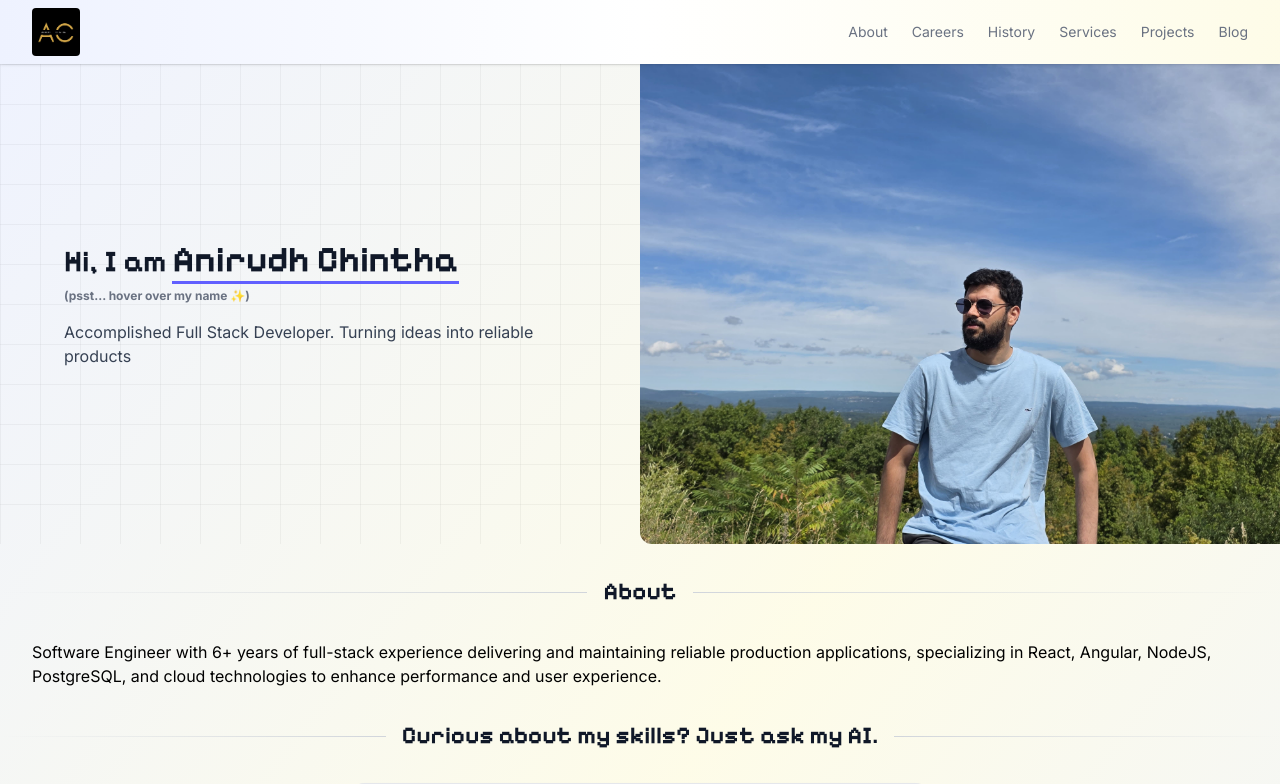
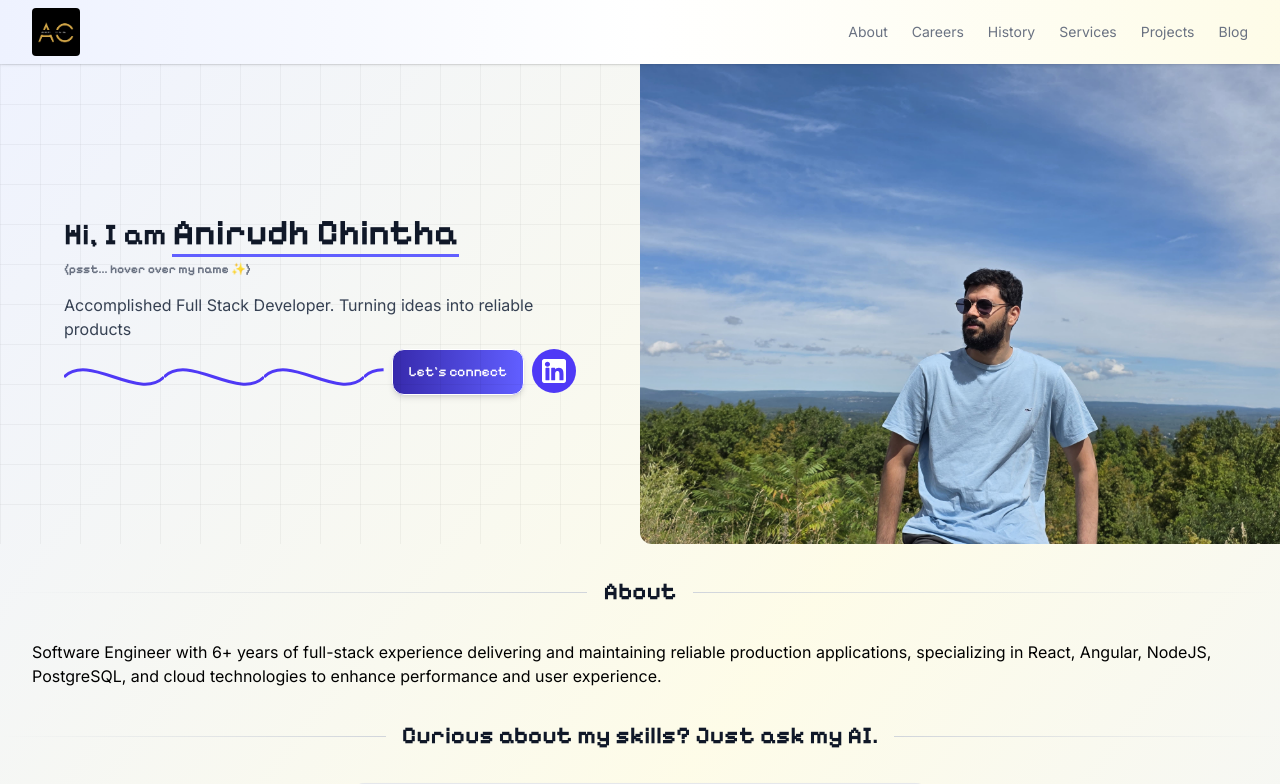
Before and after one commit to anirudhchintha95/portfolio, a Next.js app: page / in a window 1280 px wide. Shown: the top 784 px of the page. Built offline with nearby package versions, Linux system fonts and the light colour scheme.

Commit message:
Add some CTA at top section

```diff
--- a/src/components/ContactMe.tsx
+++ b/src/components/ContactMe.tsx
@@ -47,7 +47,7 @@ export default function ContactMe() {
         />
 
         <SquareTile
-          title="Résumé"
+          title="Resume"
           subtitle="PDF, 1-2 pages"
           icon={
             <Image
--- a/src/components/Footer.tsx
+++ b/src/components/Footer.tsx
@@ -1,16 +1,12 @@
-import Image from "next/image";
-
-import LinkedInSVG from "@svg/linkedin.svg";
 import TwitterSVG from "@svg/twitter.svg";
 import GithubSVG from "@svg/github.svg";
 import EmailSVG from "@svg/email.svg";
 
+import SocialButton from "./general/SocialButton";
+import { LINKED_IN } from "@/constants";
+
 const links = [
-  {
-    href: "https://linkedin.com/in/anirudh-chintha",
-    src: LinkedInSVG,
-    name: "LinkedIn",
-  },
+  LINKED_IN,
   {
     href: "https://github.com/anirudhchintha95",
     src: GithubSVG,
@@ -51,40 +47,7 @@ const Footer = () => {
           <div className="flex items-center justify-center gap-4">
             <span className="w-8 sm:w-48 h-[2px] bg-gray-900 dark:bg-amber-500"></span>
             {links.map(({ href, name, src }) => (
-              <a
-                key={name}
-                href={href}
-                target="_blank"
-                rel="noreferrer"
-                aria-label={name}
-                title={name}
-                className="relative group"
-              >
-                <span className="relative flex">
-                  <span className="absolute inline-flex h-[45px] w-[45px] -left-[1px] -top-[1px] rounded-full bg-gray-900 dark:bg-gray-700 opacity-0 group-hover:animate-ping group-hover:opacity-75"></span>
-                  <span
-                    className={[
-                      "relative inline-flex h-11 w-11 items-center justify-center rounded-full",
-                      "bg-gray-900 dark:bg-gray-700",
-                      "transition-all duration-200",
-                      "hover:scale-110",
-                      "hover:drop-shadow-[0_0_10px_rgba(255,255,255,0.85)]",
-                      "ring-1 ring-black/5 dark:ring-white/5",
-                    ].join(" ")}
-                  >
-                    <Image
-                      src={src!}
-                      alt={name}
-                      className={[
-                        "h-6 w-6",
-                        "brightness-200",
-                        // email icon is already white
-                        name === "Email" ? "" : "invert",
-                      ].join(" ")}
-                    />
-                  </span>
-                </span>
-              </a>
+              <SocialButton key={name} href={href} name={name} src={src} />
             ))}
             <span className="w-8 sm:hidden h-[2px] bg-gray-900 dark:bg-amber-500"></span>
           </div>
--- a/src/components/TopSection.tsx
+++ b/src/components/TopSection.tsx
@@ -2,6 +2,10 @@ import Image from "next/image";
 import { useEffect, useState } from "react";
 
 import Ani from "@/../public/Ani.jpeg";
+import { LINKED_IN } from "@/constants";
+
+import SocialButton from "./general/SocialButton";
+import Button from "./general/Button";
 
 const TopSection = () => {
   const [mounted, setMounted] = useState(false);
@@ -26,7 +30,7 @@ const TopSection = () => {
             backgroundSize: "40px 40px",
           }}
         />
-        <div className="mx-auto max-w-xl text-center ltr:sm:text-left rtl:sm:text-right">
+        <div className="mx-auto max-w-xl text-center ltr:sm:text-left rtl:sm:text-right flex flex-col items-center sm:items-start">
           <h2 className="text-xl font-bold text-gray-900 md:text-3xl dark:text-indigo-100">
             Hi, I am{" "}
             <b className="relative text-3xl sm:text-4xl group inline-block">
@@ -62,7 +66,7 @@ const TopSection = () => {
                 <span className="relative inline-flex h-2 w-2 rounded-full bg-gray-900 dark:bg-indigo-100"></span>
               </span>
             </b>
-            <p className="hidden sm:block font-pixel mt-2 text-xs text-gray-500 dark:text-gray-400 animate-pulse">
+            <p className="hidden sm:block !font-pixel mt-2 text-xs text-gray-500 dark:text-gray-400 animate-pulse">
               (psst... hover over my name ✨)
             </p>
           </h2>
@@ -71,6 +75,46 @@ const TopSection = () => {
             Accomplished Full Stack Developer. Turning ideas into reliable
             products
           </p>
+
+          <div className="mt-4 sm:mt-2 flex items-center gap-2 w-full">
+            {/* left-side squiggle: show on mobile */}
+            <svg className="hidden sm:block flex-1 h-10 text-indigo-600 dark:text-amber-400">
+              <defs>
+                <pattern
+                  id="squig"
+                  width="100"
+                  height="50"
+                  patternUnits="userSpaceOnUse"
+                >
+                  <path
+                    d="M0,25 C25,0 75,50 100,25"
+                    stroke="currentColor"
+                    strokeWidth="3"
+                    fill="none"
+                  />
+                </pattern>
+              </defs>
+              <rect width="100%" height="100%" fill="url(#squig)" />
+            </svg>
+
+            {/* left-side line: show on mobile */}
+            <span className="sm:hidden flex-1 h-[2px] bg-gradient-to-r from-indigo-800 to-indigo-500 dark:from-amber-500 dark:to-amber-300" />
+
+            {/* buttons */}
+            <div className="flex flex-row gap-2">
+              <Button
+                href="#contact"
+                className="bg-gradient-to-r from-indigo-800 to-indigo-500 text-white
+                 hover:from-indigo-900 hover:to-indigo-600 font-pixel"
+              >
+                {"Let's connect"}
+              </Button>
+              <SocialButton {...LINKED_IN} primary />
+            </div>
+
+            {/* right-side line: show on mobile */}
+            <span className="flex-1 bg-gradient-to-l h-[2px] from-indigo-800 to-indigo-500 dark:from-amber-500 dark:to-amber-300 sm:hidden" />
+          </div>
         </div>
       </div>
 
--- a/src/components/general/Button.tsx
+++ b/src/components/general/Button.tsx
@@ -56,7 +56,7 @@ const Button = ({
       variantMappings[variant],
     [variant]
   );
-  const linkClassName = `${baseClassName} inline-block no-underline hover:no-underline ${className}`;
+  const linkClassName = `${baseClassName} !py-3 inline-block no-underline hover:no-underline ${className}`;
 
   if ("href" in props && props.href !== undefined) {
     const { href, target, ...rest } = props as ButtonAsLink;
--- /dev/null
+++ b/src/components/general/SocialButton.tsx
@@ -0,0 +1,63 @@
+import Image from "next/image";
+import React from "react";
+
+const SocialButton = ({
+  src,
+  href,
+  name,
+  primary,
+}: {
+  src: string;
+  href: string;
+  name: string;
+  primary?: boolean;
+}) => {
+  const buttonColor = primary
+    ? "bg-indigo-600"
+    : "bg-gray-900 dark:bg-gray-700";
+  const ringColor = primary ? "ring-white/5" : "ring-black/5 dark:ring-white/5";
+
+  return (
+    <a
+      href={href}
+      target="_blank"
+      rel="noreferrer"
+      aria-label={name}
+      title={name}
+      className="relative group"
+    >
+      <span className="relative flex">
+        <span
+          className={[
+            "absolute inline-flex h-[45px] w-[45px] -left-[1px] -top-[1px] rounded-full opacity-0 group-hover:animate-ping group-hover:opacity-75",
+            buttonColor,
+          ].join(" ")}
+        ></span>
+        <span
+          className={[
+            "relative inline-flex h-11 w-11 items-center justify-center rounded-full",
+            buttonColor,
+            "transition-all duration-200",
+            "hover:scale-110",
+            "hover:drop-shadow-[0_0_10px_rgba(255,255,255,0.85)]",
+            "ring-1",
+            ringColor,
+          ].join(" ")}
+        >
+          <Image
+            src={src!}
+            alt={name}
+            className={[
+              "h-6 w-6",
+              "brightness-200",
+              // email icon is already white
+              name === "Email" ? "" : "invert",
+            ].join(" ")}
+          />
+        </span>
+      </span>
+    </a>
+  );
+};
+
+export default React.memo(SocialButton);
--- a/src/components/general/SquareTile.tsx
+++ b/src/components/general/SquareTile.tsx
@@ -68,7 +68,9 @@ export default function SquareTile({
             className={[
               "mb-1 flex h-10 w-10 items-center justify-center rounded-full relative z-10",
               "bg-gray-900 ring-1 ring-black/5 dark:bg-gray-700 dark:ring-white/10",
-              "group-hover:animate-bounce group-focus:animate-bounce group-hover:scale-120 group-hover:duration-75 group-hover:animation-delay-100",
+              "group-hover:scale-120",
+              // big screens -> bounce right there
+              "sm:group-hover:animate-bounce sm:group-focus:animate-bounce sm:group-hover:duration-75 sm:group-hover:animation-delay-100",
             ].join(" ")}
           >
             {icon}
--- /dev/null
+++ b/src/constants.ts
@@ -0,0 +1,7 @@
+import LinkedInSVG from "@svg/linkedin.svg";
+
+export const LINKED_IN = {
+  name: "LinkedIn",
+  src: LinkedInSVG,
+  href: "https://linkedin.com/in/anirudh-chintha",
+};
```
